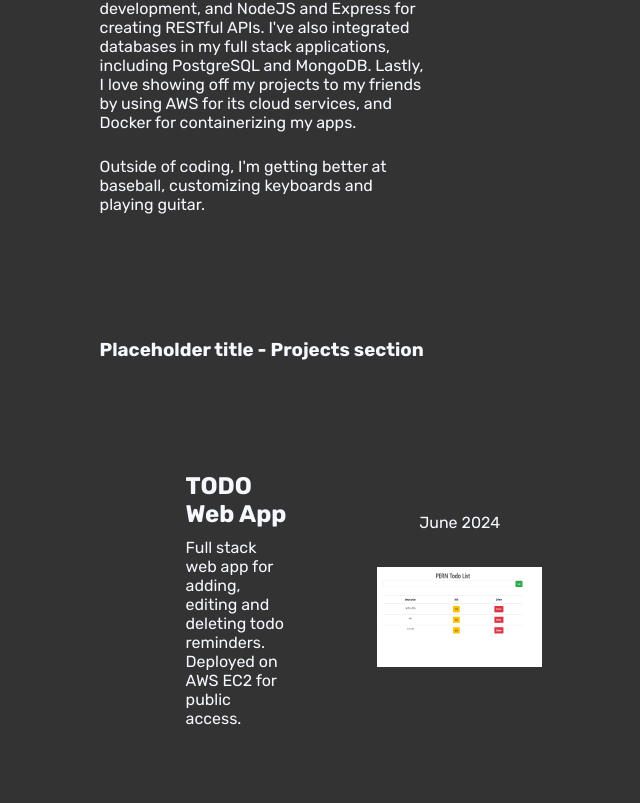
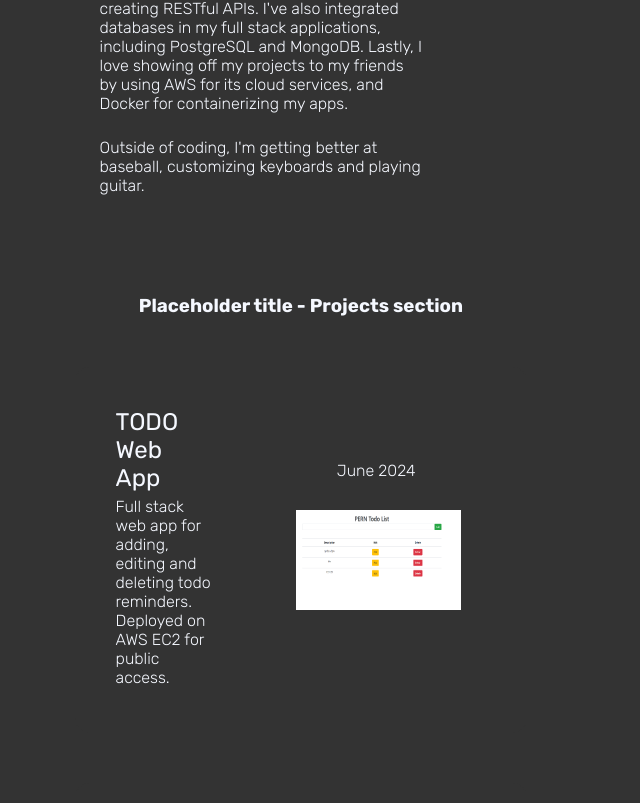
Before and after one commit to kermattc/portfolio-site, a React (Create React App) app in the folder portfolio/: page / in a window 1280 px wide. Shown: the part 597-1400 px from the top of the page, without its empty margins (550-1190 px from the left). Built offline with nearby package versions, Linux system fonts and the light colour scheme.

Commit message:
Checkpoint, updated styling

```diff
--- a/portfolio/src/App.css
+++ b/portfolio/src/App.css
@@ -22,11 +22,9 @@
     margin-left: 40%;
   }
 
-
-
 .projects, .theses, .contact {
     /* margin: 100px; */
-    width: 105%;
+    /* width: 105%; */
 }
 
 .home {
@@ -41,9 +39,8 @@
 }
 
 .projects {
-    /* height: 600px; */
     display: flex;
-    text-align: left;
+    justify-content: left;
 }
 
 .theses {
@@ -70,3 +67,15 @@
 * {
     color: #f5f8ff;
 }
+
+h2 {
+    font-weight: 400;
+}
+p {
+    font-weight: 100;
+}
+
+.navbar li {
+    font-weight: lighter;
+    /* color: blue; */
+}
--- a/portfolio/src/components/navbar.tsx
+++ b/portfolio/src/components/navbar.tsx
@@ -1,3 +1,5 @@
+import './../App.css'
+
 interface NavbarProps {
     scrollToSection: (section: string) => void;
     testyMcTestTest: string
@@ -27,7 +29,6 @@ export const Navbar = ( {scrollToSection, testyMcTestTest }: NavbarProps) => {
                 Contact
             </li>
             </ul>
-
         </div>
     )
 }
--- a/portfolio/src/components/projectCard.tsx
+++ b/portfolio/src/components/projectCard.tsx
@@ -15,7 +15,6 @@ const images: { [key:string]: string} = {
     'perntodoThumbnail': require('./../figures/perntodo-thumbnail.png'),
     'gooseThumbnail': require('./../figures/goose-thumbnail.png'),
     'baseballThumbnail': require('./../figures/baseball-stats-thumbnail.png'),
-
 }
 
 const ProjectCard = ( { title, description, timeline, thumbnail, link}: ProjectCardProps ) => {
--- a/portfolio/src/components/projects.tsx
+++ b/portfolio/src/components/projects.tsx
@@ -16,7 +16,7 @@ export default function Projects() {
     // console.log("Project data: ", projects);
 
     return (
-        <div>
+        <div className='projectContainer'>
             <h3>Placeholder title - Projects section</h3>
             {
                 projects.map((project, index) => {
--- a/portfolio/src/components/theses.tsx
+++ b/portfolio/src/components/theses.tsx
@@ -13,9 +13,8 @@ interface Project {
 const theses: Project[] = thesisData.theses;
 
 export default function Theses() {
-    console.log("Theses: ", theses);
     return (
-        <div>
+        <div className='projectContainer'>
             <h3>Placeholder title - Thesis section</h3>
             {
                 theses.map((thesis, index) => {
--- a/portfolio/src/styles/projectCard.css
+++ b/portfolio/src/styles/projectCard.css
@@ -1,25 +1,25 @@
-.projectContainer,
 .projectCard,
 .projectCard-hovered {
     text-align: left;
     display: flex;
-    flex-direction: row;
-    justify-content: center;
+    /* flex-direction: column; */
+    justify-content: left;
     border-radius: 15px;
     padding: 15px;
     /* margin: 10px; */
 }
 
 .projectContainer {
-    /* text-align: left;
     display: flex;
-    flex-direction: row; */
-    /* justify-content: center; */
+    flex-direction: column;
+    max-width: 1200%;
+    margin: 0 auto;
 }
 
 .projectCard {
     border: 1px solid transparent;
     transition: border-color 0.2s, color 0.2s;
+    /* flex-direction: row; */
 }
 
 .projectCard-hovered {
@@ -44,28 +44,29 @@
 
 .left-details {
     flex: 1;
-    padding-right: 10px;
+    padding-right: 5px;
 }
 
 .left-details h2,
 .left-details p,
 .right-details p {
     margin: 0;
-    padding: 5px;
+    padding-bottom: 5px;
+    padding-right: 5px;
 }
 
 
 .right-details {
-    flex: 0.5;
+    flex: 0;
     display: flex;
     justify-content: center;
     align-items: center;
     flex-direction: column;
-
+    padding-bottom: 5px;
 }
 
 .right-details p {
-    padding-bottom: 10px;
+    padding-bottom: 5px;
 }
 
 
```
